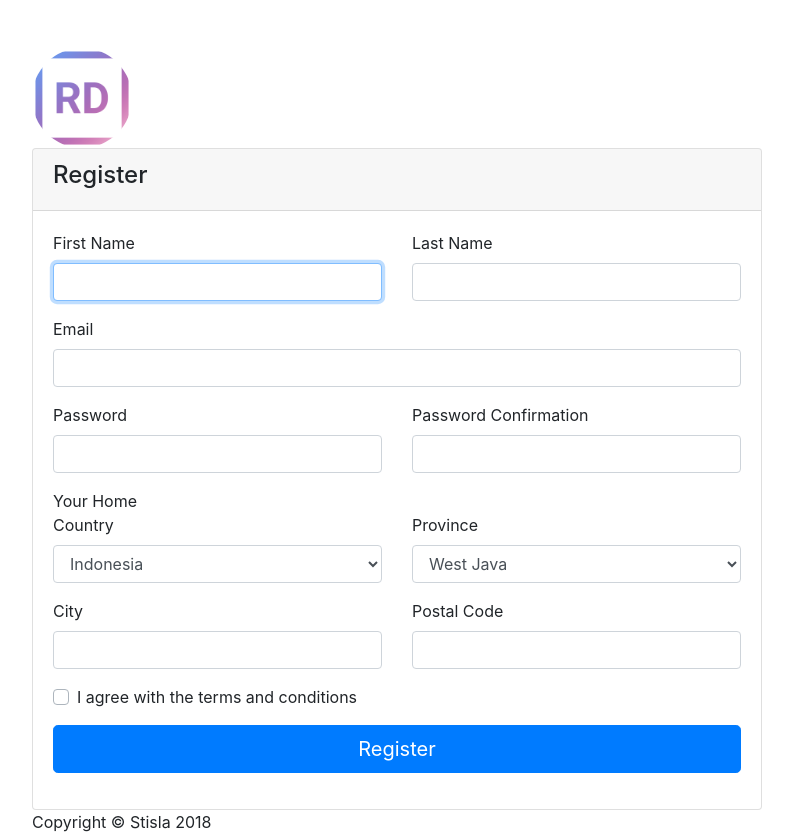
After one commit to Ridho894/ecommerce-practice, a PHP site: page /database/auth/register in a window 1280 px wide. The commit adds this page. Shown: the whole page, without its empty margins (243-1036 px from the left). Run offline with PHP 8.4, Linux system fonts and the light colour scheme; some libraries are stand-ins or nearby versions.

Commit message:
setting login register

```diff
--- /dev/null
+++ b/application/controllers/Auth.php
@@ -0,0 +1,40 @@
+<?php
+defined('BASEPATH') or exit('No direct script access allowed');
+
+class Auth extends CI_Controller
+{
+    function __construct()
+    {
+        parent::__construct();
+    }
+    /**
+     * Index Page for this controller.
+     *
+     * Maps to the following URL
+     * 		http://example.com/index.php/welcome
+     *	- or -
+     * 		http://example.com/index.php/welcome/index
+     *	- or -
+     * Since this controller is set as the default controller in
+     * config/routes.php, it's displayed at http://example.com/
+     *
+     * So any other public methods not prefixed with an underscore will
+     * map to /index.php/welcome/<method_name>
+     * @see https://codeigniter.com/user_guide/general/urls.html
+     */
+    public function index()
+    {
+        $data['title'] = 'Login';
+        $this->load->view('auth/login', $data);
+    }
+    public function login()
+    {
+        $data['title'] = 'Login';
+        $this->load->view('auth/login', $data);
+    }
+    public function register()
+    {
+        $data['title'] = 'Register';
+        $this->load->view('auth/register', $data);
+    }
+}
--- /dev/null
+++ b/application/views/auth/register.php
@@ -0,0 +1,106 @@
+<?php $this->load->view('layouts/template'); ?>
+<div id="app">
+    <section class="section">
+        <div class="container mt-5">
+            <div class="row">
+                <div class="col-12 col-sm-10 offset-sm-1 col-md-8 offset-md-2 col-lg-8 offset-lg-2 col-xl-8 offset-xl-2">
+                    <div class="login-brand">
+                        <img src="<?php echo base_url('assets/img/logo.png'); ?>" alt="logo" width="100" class="shadow-light rounded-circle">
+                    </div>
+
+                    <div class="card card-primary">
+                        <div class="card-header">
+                            <h4>Register</h4>
+                        </div>
+
+                        <div class="card-body">
+                            <form method="POST">
+                                <div class="row">
+                                    <div class="form-group col-6">
+                                        <label for="first_name">First Name</label>
+                                        <input id="first_name" type="text" class="form-control" name="first_name" autofocus>
+                                    </div>
+                                    <div class="form-group col-6">
+                                        <label for="last_name">Last Name</label>
+                                        <input id="last_name" type="text" class="form-control" name="last_name">
+                                    </div>
+                                </div>
+
+                                <div class="form-group">
+                                    <label for="email">Email</label>
+                                    <input id="email" type="email" class="form-control" name="email">
+                                    <div class="invalid-feedback">
+                                    </div>
+                                </div>
+
+                                <div class="row">
+                                    <div class="form-group col-6">
+                                        <label for="password" class="d-block">Password</label>
+                                        <input id="password" type="password" class="form-control pwstrength" data-indicator="pwindicator" name="password">
+                                        <div id="pwindicator" class="pwindicator">
+                                            <div class="bar"></div>
+                                            <div class="label"></div>
+                                        </div>
+                                    </div>
+                                    <div class="form-group col-6">
+                                        <label for="password2" class="d-block">Password Confirmation</label>
+                                        <input id="password2" type="password" class="form-control" name="password-confirm">
+                                    </div>
+                                </div>
+
+                                <div class="form-divider">
+                                    Your Home
+                                </div>
+                                <div class="row">
+                                    <div class="form-group col-6">
+                                        <label>Country</label>
+                                        <select class="form-control selectric">
+                                            <option>Indonesia</option>
+                                            <option>Palestine</option>
+                                            <option>Syria</option>
+                                            <option>Malaysia</option>
+                                            <option>Thailand</option>
+                                        </select>
+                                    </div>
+                                    <div class="form-group col-6">
+                                        <label>Province</label>
+                                        <select class="form-control selectric">
+                                            <option>West Java</option>
+                                            <option>East Java</option>
+                                        </select>
+                                    </div>
+                                </div>
+                                <div class="row">
+                                    <div class="form-group col-6">
+                                        <label>City</label>
+                                        <input type="text" class="form-control">
+                                    </div>
+                                    <div class="form-group col-6">
+                                        <label>Postal Code</label>
+                                        <input type="text" class="form-control">
+                                    </div>
+                                </div>
+
+                                <div class="form-group">
+                                    <div class="custom-control custom-checkbox">
+                                        <input type="checkbox" name="agree" class="custom-control-input" id="agree">
+                                        <label class="custom-control-label" for="agree">I agree with the terms and conditions</label>
+                                    </div>
+                                </div>
+
+                                <div class="form-group">
+                                    <button type="submit" class="btn btn-primary btn-lg btn-block">
+                                        Register
+                                    </button>
+                                </div>
+                            </form>
+                        </div>
+                    </div>
+                    <div class="simple-footer">
+                        Copyright &copy; Stisla 2018
+                    </div>
+                </div>
+            </div>
+        </div>
+    </section>
+</div>
--- a/application/views/components/navbar.php
+++ b/application/views/components/navbar.php
@@ -1,6 +1,6 @@
 <nav class="navbar navbar-expand-lg navbar-light bg-light">
     <div class="container">
-        <a class="navbar-brand" href="#">Auction</a>
+        <a class="navbar-brand" href="#">Ecommerce</a>
         <button class="navbar-toggler" type="button" data-toggle="collapse" data-target="#navbarNav" aria-controls="navbarNav" aria-expanded="false" aria-label="Toggle navigation">
             <span class="navbar-toggler-icon"></span>
         </button>
--- a/application/views/home.php
+++ b/application/views/home.php
@@ -17,7 +17,7 @@
     <div class="container">
         <div class="row">
             <div class="col">
-                <!-- load navbar from components -->
+                <!-- load section here -->
             </div>
         </div>
     </div>
```
Also changed, not shown: application/views/auth/login.php (added, +67 -0 lines).
